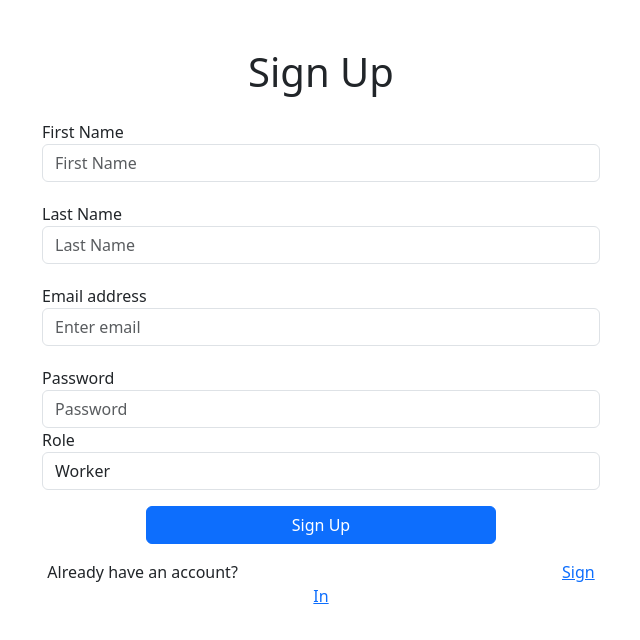
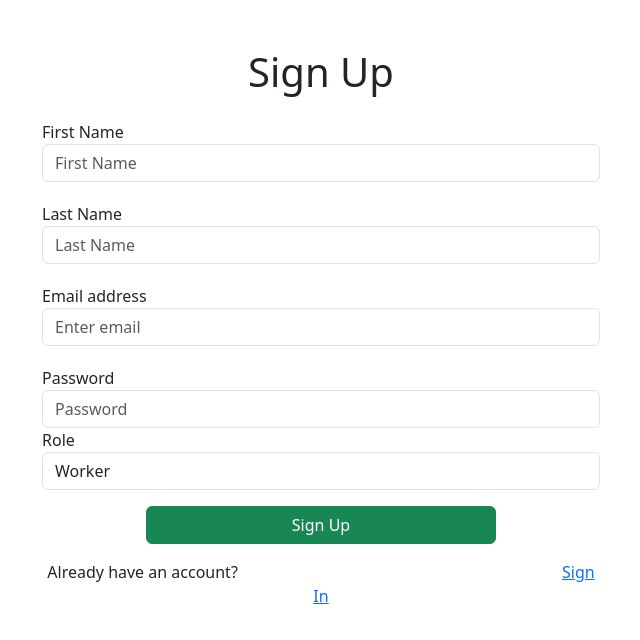
Before and after one commit to DidasMba/Farm_Tracker_Frontend, a React (Create React App) app in the folder frontend/: page /signup in a window 1280 px wide. Shown: the top 640 px of the page, without its empty margins (319-959 px from the left). Built offline with nearby package versions, Linux system fonts and the light colour scheme.

Commit message:
sigup greenish

```diff
--- a/frontend/src/pages/SignUp.jsx
+++ b/frontend/src/pages/SignUp.jsx
@@ -80,7 +80,7 @@ function SignUp() {
             <div className="form-group d-flex justify-content-center mt-3">
               <button
                 type="button"
-                className="btn btn-primary btn-block custom-login-button" // Applying custom styles
+                className="btn btn-success btn-block custom-login-button" // Applying custom styles
                 onClick={handleSignUp}
               >
                 Sign Up
```
Also changed, not shown: frontend/src/pages/MyComponent.css (line endings or trailing spaces).
